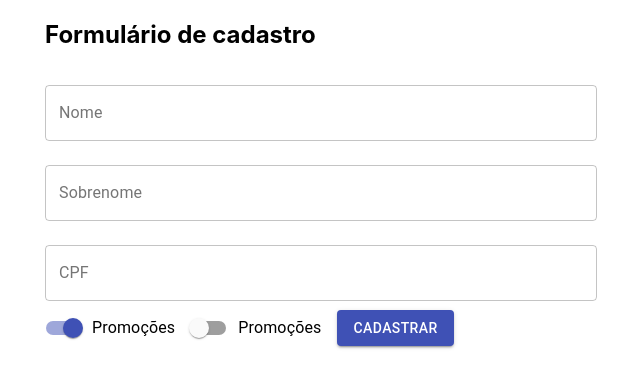
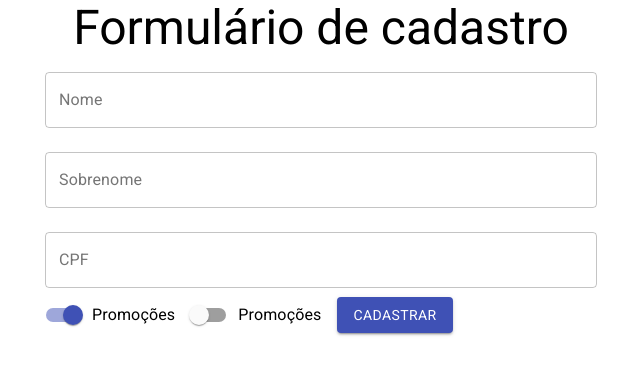
Before and after one commit to Matheusafonsouza/react-form, a React (Create React App) app: page / in a window 1280 px wide. Shown: the top 388 px of the page, without its empty margins (319-959 px from the left). Built offline with nearby package versions, Linux system fonts and the light colour scheme.

Commit message:
feat: material ui typografy

```diff
--- a/package.json
+++ b/package.json
@@ -7,6 +7,7 @@
     "@testing-library/jest-dom": "^5.11.4",
     "@testing-library/react": "^11.1.0",
     "@testing-library/user-event": "^12.1.10",
+    "fontsource-roboto": "^4.0.0",
     "prettier": "^2.5.1",
     "react": "^17.0.2",
     "react-dom": "^17.0.2",
--- a/src/App.js
+++ b/src/App.js
@@ -1,11 +1,18 @@
-import { Container } from '@material-ui/core';
+import 'fontsource-roboto';
 import './App.css';
+import { Container, Typography } from '@material-ui/core';
 import RegisterForm from './components/RegisterForm/RegisterForm';
 
 function App() {
   return (
     <Container component='article' maxWidth='sm'>
-      <h1>Formulário de cadastro</h1>
+      <Typography
+        variant='h3'
+        align='center'
+        component='h1'
+      >
+        Formulário de cadastro
+      </Typography>
       <RegisterForm />
     </Container>
   );
--- a/src/components/RegisterForm/RegisterForm.jsx
+++ b/src/components/RegisterForm/RegisterForm.jsx
@@ -38,7 +38,6 @@ const RegisterForm = () => {
         control={<Switch name='Novidades' color='primary' />}
       />
 
-
       <Button
         type='submit'
         variant='contained'
```
Also changed, not shown: 1 other file (tests, documents, lock files or other folders).
